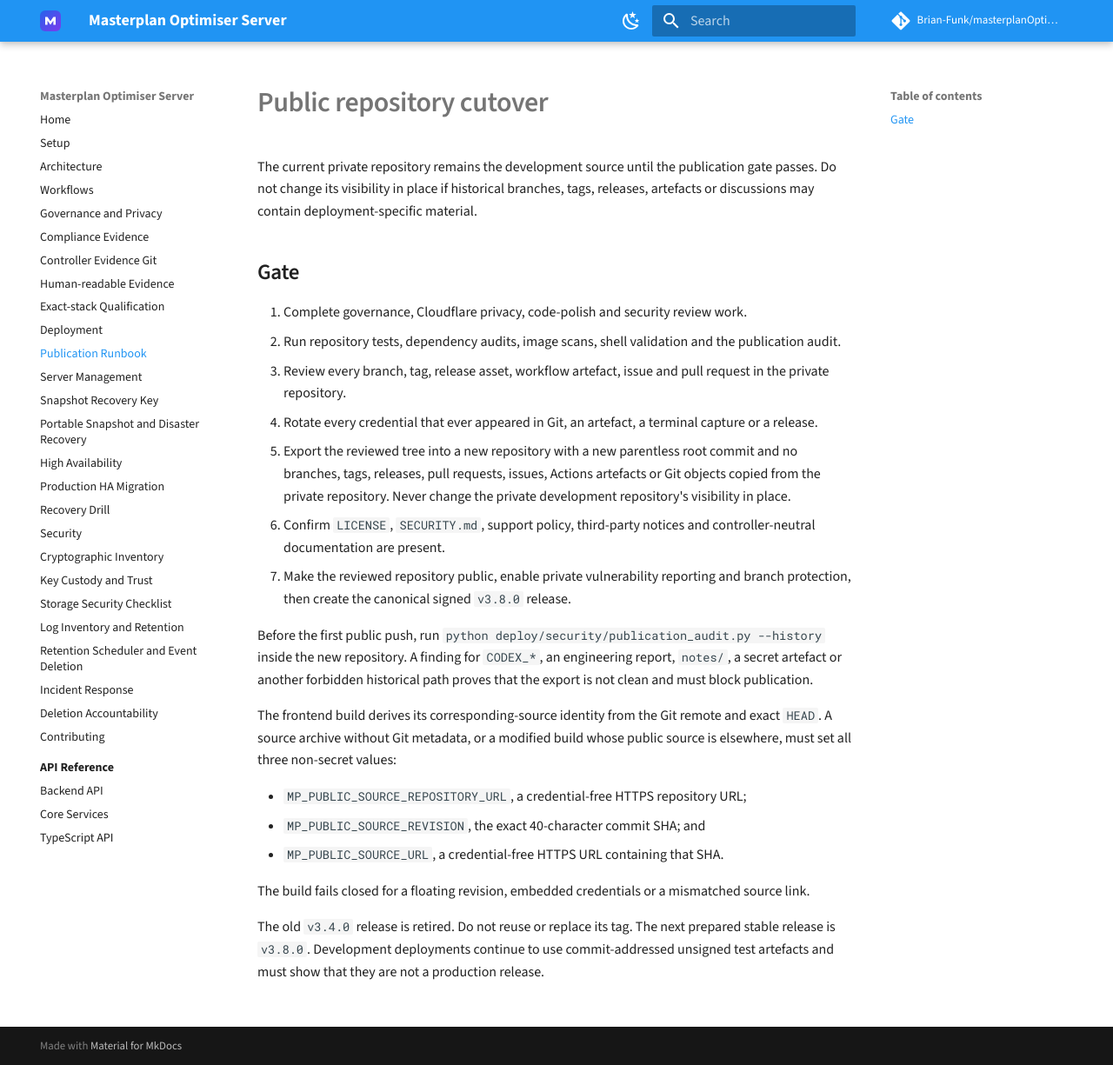
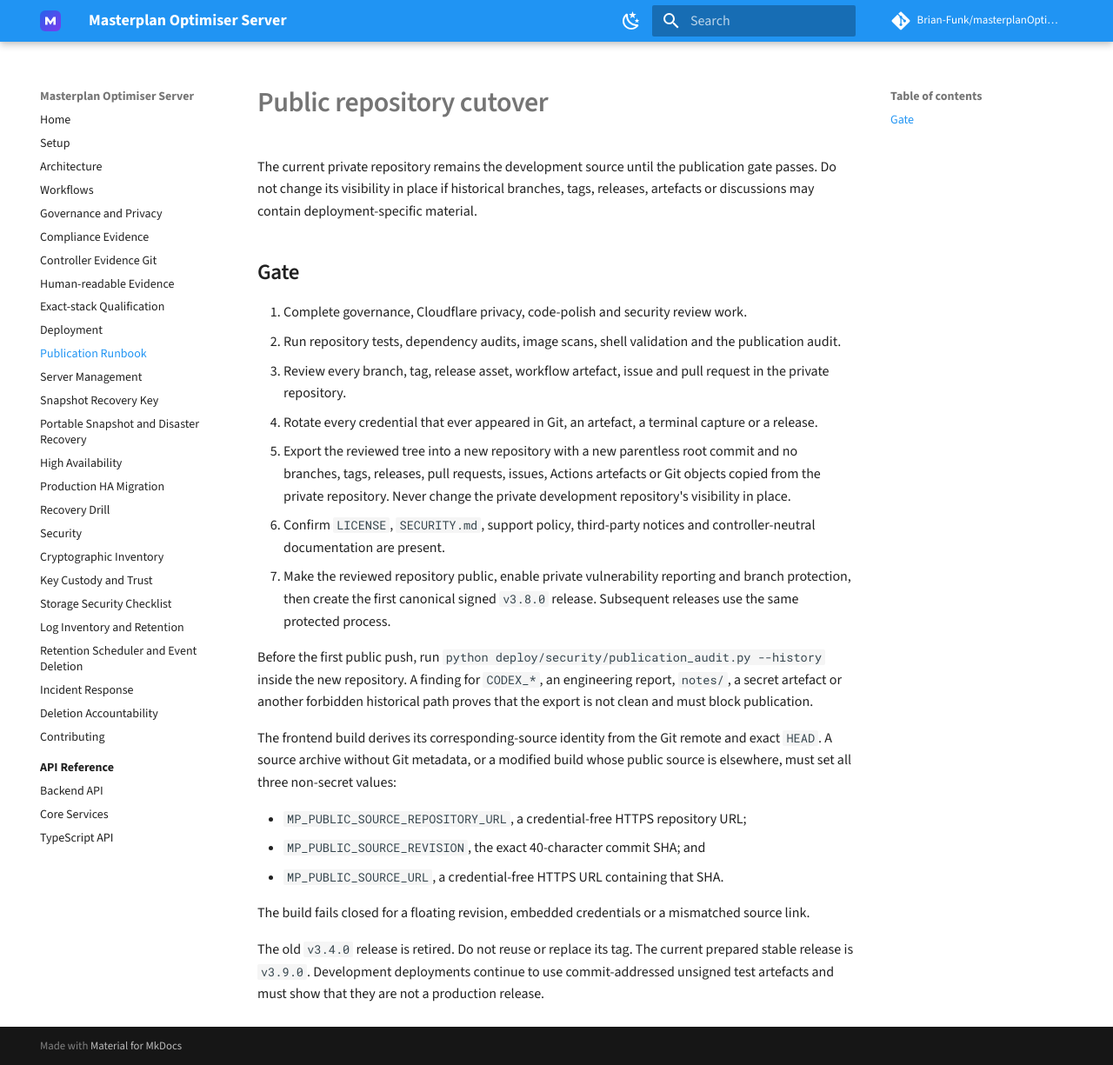
Before and after one commit to Brian-Funk/masterplanOptimiserV3---Server-Public, an MkDocs documentation site: the page built from docs/publication-runbook.md, in a window 1280 px wide and 1225 px high. Shown: the whole window at 87% size. Built offline with MkDocs 1.6.1 and Material for MkDocs 9.7.7, drawn with Linux system fonts in a browser that asks for light colours; comment, search, counter and statistics services are not loaded.

Commit message:
release: prepare Server 3.9.0 (#42)

```diff
--- a/docs/publication-runbook.md
+++ b/docs/publication-runbook.md
@@ -13,7 +13,7 @@ The current private repository remains the development source until the publicat
    artefacts or Git objects copied from the private repository. Never change
    the private development repository's visibility in place.
 6. Confirm `LICENSE`, `SECURITY.md`, support policy, third-party notices and controller-neutral documentation are present.
-7. Make the reviewed repository public, enable private vulnerability reporting and branch protection, then create the canonical signed `v3.8.0` release.
+7. Make the reviewed repository public, enable private vulnerability reporting and branch protection, then create the first canonical signed `v3.8.0` release. Subsequent releases use the same protected process.
 
 Before the first public push, run
 `python deploy/security/publication_audit.py --history` inside the new
@@ -32,4 +32,4 @@ build whose public source is elsewhere, must set all three non-secret values:
 The build fails closed for a floating revision, embedded credentials or a
 mismatched source link.
 
-The old `v3.4.0` release is retired. Do not reuse or replace its tag. The next prepared stable release is `v3.8.0`. Development deployments continue to use commit-addressed unsigned test artefacts and must show that they are not a production release.
+The old `v3.4.0` release is retired. Do not reuse or replace its tag. The current prepared stable release is `v3.9.0`. Development deployments continue to use commit-addressed unsigned test artefacts and must show that they are not a production release.
--- a/pyproject.toml
+++ b/pyproject.toml
@@ -1,6 +1,6 @@
 [project]
 name = "masterplan-server"
-version = "3.8.2"
+version = "3.9.0"
 license = "AGPL-3.0-only"
 requires-python = ">=3.11"
 
```
Also changed, not shown: changes.md (+4 -6 lines), docs/deployment.md (+2 -2 lines), docs/setup.md (+1 -1 lines), 4 other files.
